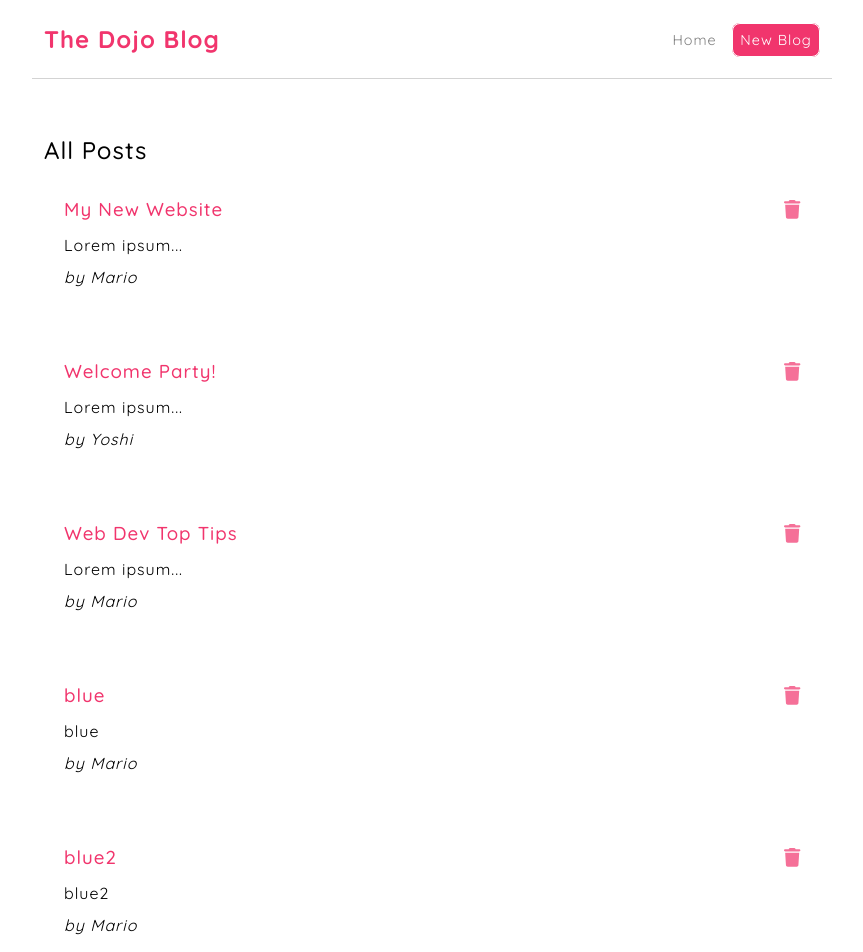
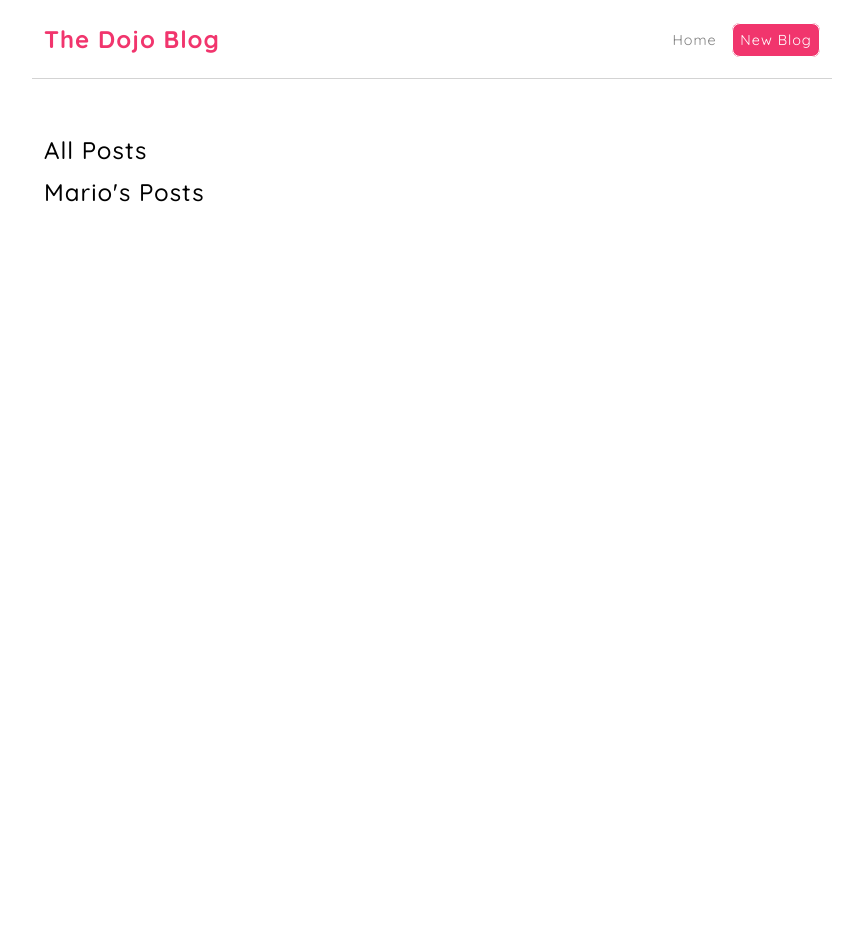
Before and after one commit to Ryhhill1998/dojo-blog-react, a React (Create React App) app: page / in a window 1280 px wide. Shown: the top 952 px of the page, without its empty margins (208-1071 px from the left). After the commit the page ends 800 px from the top, so only its background shows below. Built offline with nearby package versions, Linux system fonts and the light colour scheme; data requests are answered from the project's data file.

Commit message:
Added method to delete a post from json db

```diff
--- a/data/db.json
+++ b/data/db.json
@@ -1,46 +1,3 @@
 {
-  "posts": [
-    {
-      "id": 1,
-      "title": "My New Website",
-      "content": "Lorem ipsum...",
-      "author": "Mario"
-    },
-    {
-      "id": 2,
-      "title": "Welcome Party!",
-      "content": "Lorem ipsum...",
-      "author": "Yoshi"
-    },
-    {
-      "id": 3,
-      "title": "Web Dev Top Tips",
-      "content": "Lorem ipsum...",
-      "author": "Mario"
-    },
-    {
-      "title": "blue",
-      "content": "blue",
-      "author": "Mario",
-      "id": 4
-    },
-    {
-      "title": "blue2",
-      "content": "blue2",
-      "author": "Mario",
-      "id": 5
-    },
-    {
-      "title": "blue",
-      "content": "blue",
-      "author": "Mario",
-      "id": 6
-    },
-    {
-      "title": "blue",
-      "content": "blue",
-      "author": "Mario",
-      "id": 7
-    }
-  ]
+  "posts": []
 }
--- a/src/common/components/PostsList/Post/Post.jsx
+++ b/src/common/components/PostsList/Post/Post.jsx
@@ -1,24 +1,33 @@
 import "./Post.css";
+
 import {FontAwesomeIcon} from "@fortawesome/react-fontawesome";
 import {faTrash} from "@fortawesome/free-solid-svg-icons";
+
 import {useNavigate} from "react-router-dom";
 
-const Post = ({id, title, content, author, handleDelete}) => {
+const Post = ({id, title, content, author}) => {
 
     const navigate = useNavigate();
 
     const navigateToPost = () => navigate("/posts/" + id);
 
-    const handleDeleteClicked = (id) => {
-        if (!handleDelete) return;
-        handleDelete(id);
+    const handlePostClicked = ({target}) => {
+        if (!target.closest(".icon")) {
+            navigateToPost();
+        }
+    }
+
+    const handleDelete = (id) => {
+        fetch("http://localhost:8001/posts/" + id, {
+            method: "DELETE",
+        }).then(() => window.location.reload());
     }
 
     return (
-        <div className="post-container" onClick={navigateToPost}>
+        <div className="post-container" onClick={handlePostClicked}>
             <h3>
                 {title}
-                <FontAwesomeIcon icon={faTrash} className="close-button icon" onClick={() => handleDeleteClicked(id)}/>
+                <FontAwesomeIcon icon={faTrash} className="close-button icon" onClick={() => handleDelete(id)}/>
             </h3>
             <p>{content}</p>
             <p><em>by {author}</em></p>
--- a/src/common/components/PostsList/PostsList.jsx
+++ b/src/common/components/PostsList/PostsList.jsx
@@ -1,13 +1,13 @@
 import "./PostsList.css";
 import Post from "./Post/Post";
 
-const PostsList = ({title, posts, handleDelete}) => {
+const PostsList = ({title, posts}) => {
     return (
         <div className="posts-container">
             <h2>{title}</h2>
 
             {posts.map(post => (
-                <Post key={post.id} {...post} handleDelete={handleDelete} />
+                <Post key={post.id} {...post} />
             ))}
         </div>
     );
--- a/src/routes/Create/Create.jsx
+++ b/src/routes/Create/Create.jsx
@@ -2,7 +2,7 @@ import "./Create.css";
 import {faPlus} from "@fortawesome/free-solid-svg-icons";
 import {FontAwesomeIcon} from "@fortawesome/react-fontawesome";
 import {useEffect, useState} from "react";
-import {logDOM} from "@testing-library/react";
+import {useNavigate} from "react-router-dom";
 
 const defaultFormFields = {
     title: "",
@@ -17,6 +17,8 @@ const Create = () => {
     const [error, setError] = useState(null);
 
     const {title, content, author} = formFields;
+
+    const navigate = useNavigate();
 
     const handleFieldChange = ({target}) => {
         const {name, value} = target;
@@ -38,19 +40,12 @@ const Create = () => {
             body: JSON.stringify(formFields)
         })
             .then(() => {
-                console.log("New blog added");
                 setIsPending(false);
+                setFormFields(defaultFormFields)
+                navigate("/");
             })
             .catch(error => setError(error));
     };
-
-    useEffect(() => {
-        if (isPending) {
-            console.log("loading...");
-        } else {
-            setFormFields(defaultFormFields);
-        }
-    }, [isPending]);
 
     return (
         <div className="create-post-container container">
@@ -81,7 +76,7 @@ const Create = () => {
                     Add <FontAwesomeIcon icon={faPlus} className="close-button icon"/>
                 </button>}
 
-                {isPending && <button>Loading...</button>}
+                {isPending && <button disabled>Loading...</button>}
             </form>
         </div>
     );
--- a/src/routes/Home/Home.jsx
+++ b/src/routes/Home/Home.jsx
@@ -6,21 +6,14 @@ const Home = () => {
 
     const {data: posts, isPending, error} = useFetch("http://localhost:8001/posts");
 
-    const handleDelete = (postId) => {
-        console.log("delete clicked");
-    }
-
     return (
         <div className="container home">
             {isPending && <p>Loading...</p>}
 
-            {posts && <>
-                <PostsList title="All Posts" posts={posts} handleDelete={handleDelete}/>
-                <PostsList
-                    title="Mario's Posts"
-                    posts={posts.filter(post => post.author === "Mario")}
-                    handleDelete={handleDelete}
-                />
+            {posts &&
+            <>
+                <PostsList title="All Posts" posts={posts} />
+                <PostsList title="Mario's Posts" posts={posts.filter(post => post.author === "Mario")}/>
             </>}
 
             {error && <p>{error}</p>}
```
